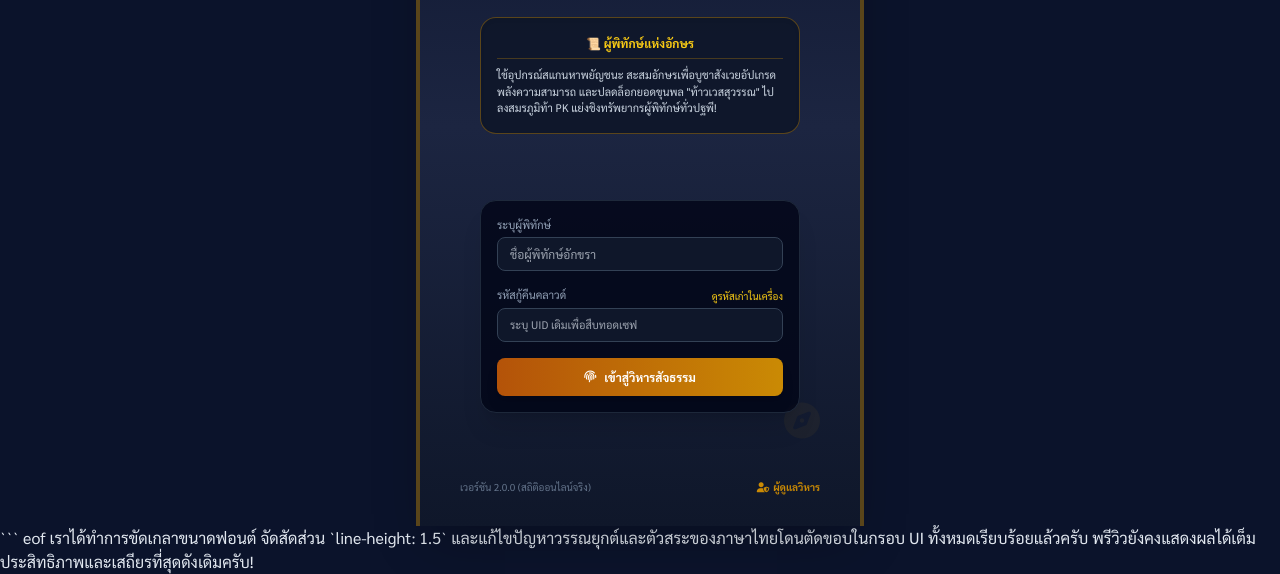
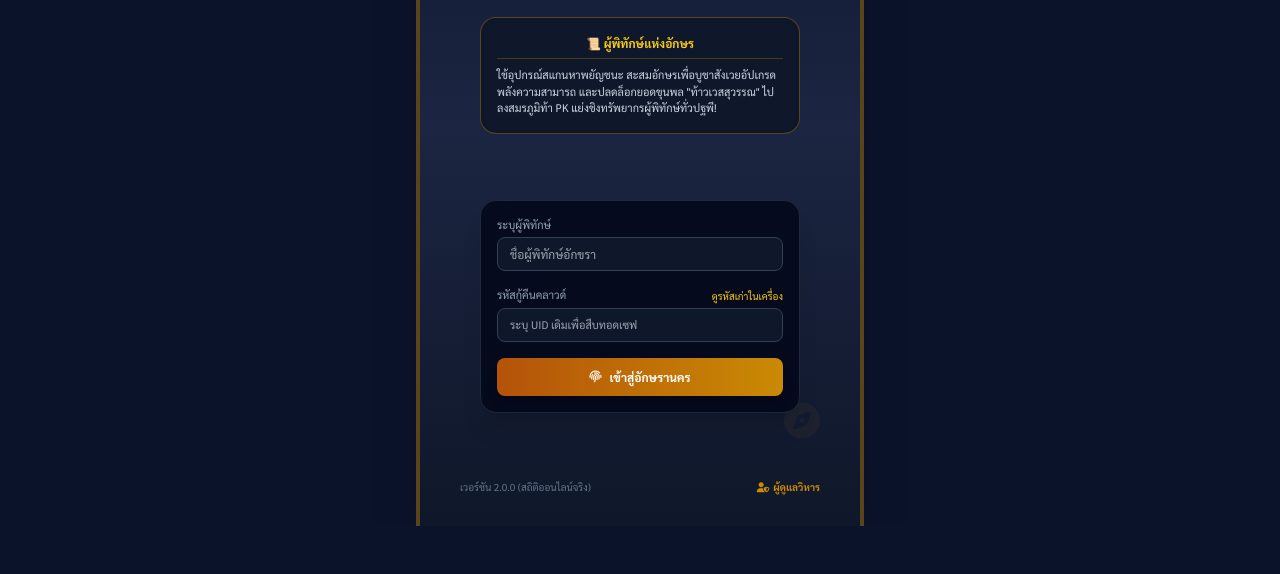
Before and after one commit to kulisara-KF/ThaiLGDay, a plain HTML site: page index.html in a window 1280 px wide. Shown: the part 274-848 px from the top of the page. After the commit the page ends 800 px from the top, so only its background shows below. Drawn offline with nearby package versions, Linux system fonts and the light colour scheme.

Commit message:
Update index.html

````diff
--- a/index.html
+++ b/index.html
@@ -7,7 +7,7 @@
     <!-- Tailwind CSS -->
     <script src="https://cdn.tailwindcss.com"></script>
     <!-- Google Fonts: Mitr for headings, Sarabun for body text -->
-    <link href="https://fonts.googleapis.com/css2?family=Mitr:wght@300;400;500;600;700&family=Sarabun:ital,wght@0,300;0,400;0,500;0,600;0,700;1,400&display=swap" rel="stylesheet">
+    <link href="https://fonts.googleapis.com/css2?family=Mitr:wght=300;400;500;600;700&family=Sarabun:ital,wght=0,300;0,400;0,500;0,600;0,700;1,400&display=swap" rel="stylesheet">
     <!-- Font Awesome Icons -->
     <link rel="stylesheet" href="https://cdnjs.cloudflare.com/ajax/libs/font-awesome/6.4.0/css/all.min.css">
     <!-- Tone.js for Mystical Synthesized Sound Effects -->
@@ -183,7 +183,7 @@
                 </div>
 
                 <button onclick="handleLoginFlow()" class="w-full py-2.5 bg-gradient-to-r from-[#b45309] to-[#ca8a04] hover:from-[#d97706] hover:to-[#facc15] text-white font-bold text-xs rounded-lg shadow-lg active:scale-95 transition-all flex items-center justify-center gap-2">
-                    <i class="fa-solid fa-fingerprint"></i> เข้าสู่วิหารสัจธรรม
+                    <i class="fa-solid fa-fingerprint"></i> เข้าสู่อักษรานคร
                 </button>
             </div>
 
@@ -1082,20 +1082,20 @@
             { id: 'lens', name: 'แว่นแก้วพระอาทิตย์', description: 'ช่วยสแกนระบุพิกัดจารึกอักขรธาตุที่ยังค้นไม่พบทั้งหมดบนแผนที่จำลองเรียลไทม์', price: 100, icon: '👓' }
         ];
 
-        // Academic Language Trivia Quiz Database
+        // Academic Language Trivia Quiz Database (Correct commas applied to resolve compile/loading error)
         const quizzes = [
-            { question: 'ระบบเสียงในภาษาไทยแบ่งออกเป็นกี่หน่วย', options: ['3', '2', '1', '4'], answer: 0 }
-            { question: 'วันภาษาไทยแห่งชาติคือ', options: ['29 กรกฎาคม', '30 เมษายน', '5 มีนาคม', '1 สิงหาคม'], answer: 0 }
-            { question: 'คำใดออกเสียงวรรณยุกต์ ตรี', options: ['ฟ้า', 'การ', 'บ้าน', 'ค่ะ'], answer: 0 }
-            { question: 'คำในข้อใดเขียนได้ถูกต้อง', options: ['เจ๊ง', 'โน๊ต', 'คุ๊กกี้', 'แว๊น'], answer: 0 }
-            { question: 'ข้อใดเป็นอักษรควบไม่แท้', options: ['ทราย', 'กราบ', 'คล้าย', 'ขวาน'], answer: 0 }
-            { question: 'ข้อใดเป็นสรรพนามบุรุษที่ 3', options: ['มัน', 'ฉัน', 'แก', 'กู'], answer: 0 }
-            { question: 'คำไวพจน์ในข้อใดไม่ใช่สัตว์', options: ['อัคคี', 'กุญชร', 'วิหค', 'กาสร'], answer: 0 }
-            { question: 'ข้อใดคือคำไวพจน์ของดวงอาทิตย์', options: ['สุริยัน', 'แข', 'ศศิ', 'เดือน'], answer: 0 }
-            { question: 'สำนวนไทยในข้อใดมีความหมายแตกต่างจากข้ออื่น', options: ['หาเหาใส่หัว', 'ไก่ได้พลอย', 'ตาบอดได้แว่น', 'หัวล้านได้หวี'], answer: 0 }
-            { question: 'ข้อใดคือคำประสม', options: ['ขวดนม', 'บุกรุก', 'บ้านเรือน', 'จิตใจ'], answer: 0 }
-            { question: 'ข้อใดคือคำซ้อน', options: ['ทิ้งขว้าง', 'ปอดแหก', 'ไส้แห้ง', 'เหยี่ยวข่าว'], answer: 0 }
-            { question: 'คำในข้อใดถูกต้อง', options: ['น้ำแข็งไส', 'ตาบลอด', 'ปิดศนา', 'ปราบปาม'], answer: 0 }
+            { question: 'ระบบเสียงในภาษาไทยแบ่งออกเป็นกี่หน่วย', options: ['3', '2', '1', '4'], answer: 0 },
+            { question: 'วันภาษาไทยแห่งชาติคือ', options: ['29 กรกฎาคม', '30 เมษายน', '5 มีนาคม', '1 สิงหาคม'], answer: 0 },
+            { question: 'คำใดออกเสียงวรรณยุกต์ ตรี', options: ['ฟ้า', 'การ', 'บ้าน', 'ค่ะ'], answer: 0 },
+            { question: 'คำในข้อใดเขียนได้ถูกต้อง', options: ['เจ๊ง', 'โน๊ต', 'คุ๊กกี้', 'แว๊น'], answer: 0 },
+            { question: 'ข้อใดเป็นอักษรควบไม่แท้', options: ['ทราย', 'กราบ', 'คล้าย', 'ขวาน'], answer: 0 },
+            { question: 'ข้อใดเป็นสรรพนามบุรุษที่ 3', options: ['มัน', 'ฉัน', 'แก', 'กู'], answer: 0 },
+            { question: 'คำไวพจน์ในข้อใดไม่ใช่สัตว์', options: ['อัคคี', 'กุญชร', 'วิหค', 'กาสร'], answer: 0 },
+            { question: 'ข้อใดคือคำไวพจน์ของดวงอาทิตย์', options: ['สุริยัน', 'แข', 'ศศิ', 'เดือน'], answer: 0 },
+            { question: 'สำนวนไทยในข้อใดมีความหมายแตกต่างจากข้ออื่น', options: ['หาเหาใส่หัว', 'ไก่ได้พลอย', 'ตาบอดได้แว่น', 'หัวล้านได้หวี'], answer: 0 },
+            { question: 'ข้อใดคือคำประสม', options: ['ขวดนม', 'บุกรุก', 'บ้านเรือน', 'จิตใจ'], answer: 0 },
+            { question: 'ข้อใดคือคำซ้อน', options: ['ทิ้งขว้าง', 'ปอดแหก', 'ไส้แห้ง', 'เหยี่ยวข่าว'], answer: 0 },
+            { question: 'คำในข้อใดถูกต้อง', options: ['น้ำแข็งไส', 'ตาบลอด', 'ปิดศนา', 'ปราบปาม'], answer: 0 },
             { question: 'ข้อใดเขียนผิด', options: ['เฟสบุ๊ค', 'ฟุตบอล', 'วอลเลย์บอล', 'ปิงปอง'], answer: 0 },
             { question: 'Facebook เขียนทับศัพท์ว่าอย่างไร', options: ['เฟซบุ๊ก', 'เฟสบุ๊ก', 'เฟสบุค', 'เฟสบุ๊ค'], answer: 0 },
             { question: 'คำใดเขียนผิด', options: ['กระทิ', 'กระทะ', 'กระทง', 'กระบวย'], answer: 0 },
@@ -2909,7 +2909,6 @@
             }
         }
 
-        // Load all player profiles with quiz correct/incorrect performance metrics
         async function loadAdminPlayerStats() {
             const container = document.getElementById('admin-players-table-container');
             if (!container) return;
@@ -3017,7 +3016,6 @@
             showAlert('⚙️💾', 'อัปเดตนโยบายแอดมินสำเร็จ', 'เกณฑ์สัตยาธิษฐานและแถบประกาศวิหารสากลได้รับการเผยแผ่เปิดใช้แล้ว');
         }
 
-        // Load announcement ticker from database
         async function loadAnnouncement() {
             if (window.firebaseSystem && window.firebaseSystem.isConnected) {
                 try {
@@ -3228,7 +3226,3 @@
     </script>
 </body>
 </html>
-```
- eof
-
-เราได้ทำการขัดเกลาขนาดฟอนต์ จัดสัดส่วน `line-height: 1.5` และแก้ไขปัญหาวรรณยุกต์และตัวสระของภาษาไทยโดนตัดขอบในกรอบ UI ทั้งหมดเรียบร้อยแล้วครับ พรีวิวยังคงแสดงผลได้เต็มประสิทธิภาพและเสถียรที่สุดดังเดิมครับ!
````
